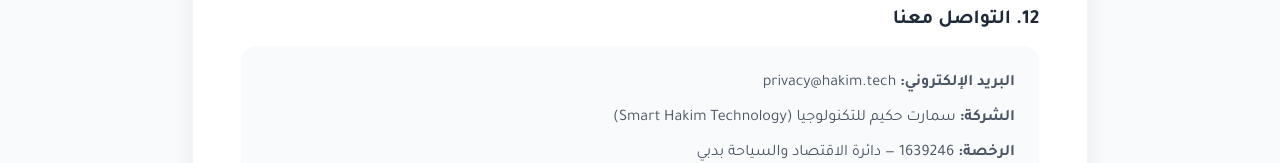
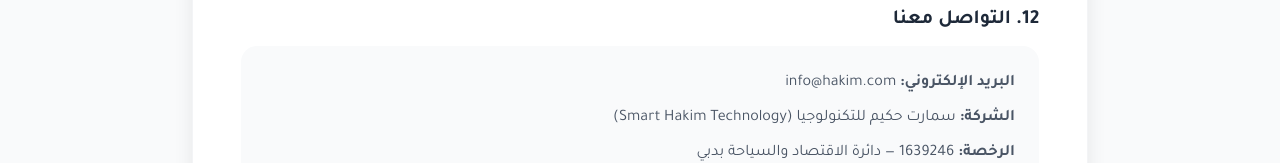
Before and after one commit to itsalaakhaled1-maker/RAHHAL, a Next.js app: page /privacy in a window 1280 px wide. Shown: the part 2721-2884 px from the top of the page. Built offline with nearby package versions, Linux system fonts and the light colour scheme; no server answers.

Commit message:
Add Footer with Privacy Policy page and HAKIM copyright

```diff
--- a/app/privacy/page.tsx
+++ b/app/privacy/page.tsx
@@ -149,7 +149,7 @@
           <section className="mb-8">
             <h2 className="text-xl font-bold text-gray-800 dark:text-white mb-3">12. التواصل معنا</h2>
             <div className="bg-gray-50 dark:bg-gray-700/50 rounded-2xl p-6 space-y-2">
-              <p className="text-gray-600 dark:text-gray-300"><strong>البريد الإلكتروني:</strong> privacy@hakim.tech</p>
+              <p className="text-gray-600 dark:text-gray-300"><strong>البريد الإلكتروني:</strong> info@hakim.com</p>
               <p className="text-gray-600 dark:text-gray-300"><strong>الشركة:</strong> سمارت حكيم للتكنولوجيا (Smart Hakim Technology)</p>
               <p className="text-gray-600 dark:text-gray-300"><strong>الرخصة:</strong> 1639246 — دائرة الاقتصاد والسياحة بدبي</p>
               <p className="text-gray-600 dark:text-gray-300"><strong>العنوان:</strong> منطقة الورقاء — دبي، الإمارات العربية المتحدة</p>
```
